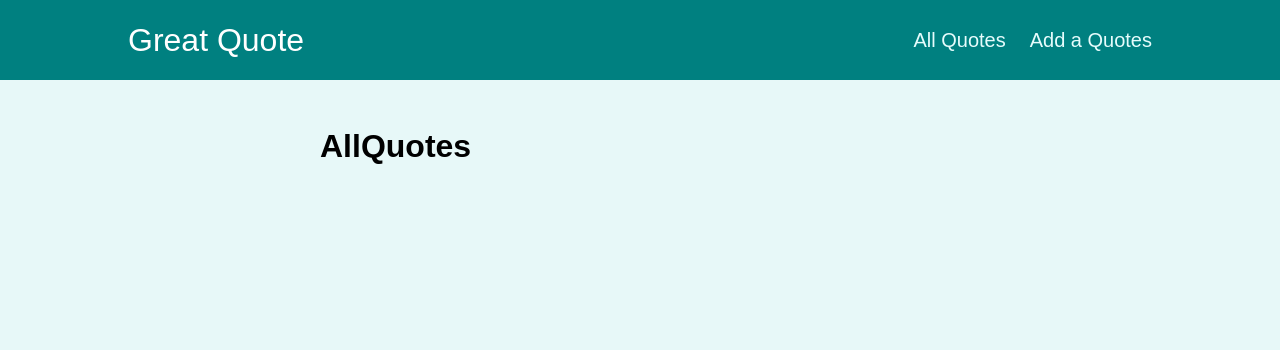
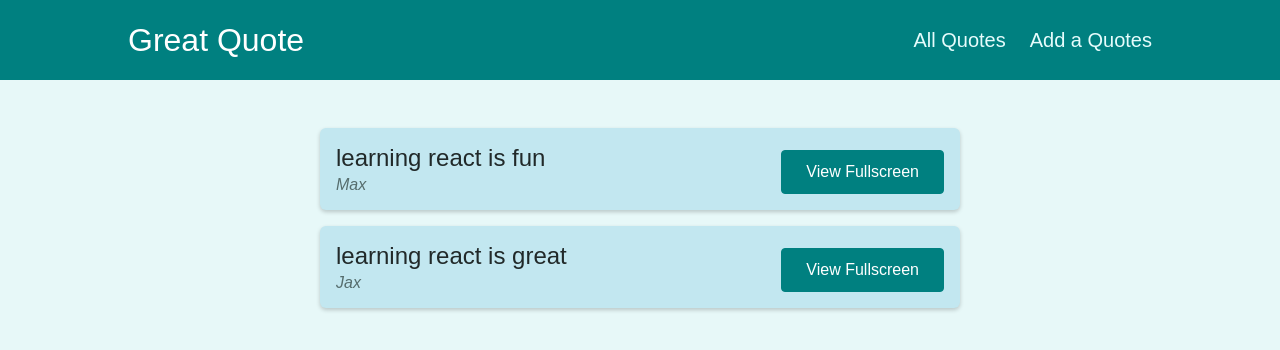
Before and after one commit to jaewoo-ahn/ReactProject, a React (Create React App) app: page /quotes in a window 1280 px wide. Shown: the top 350 px of the page. Built offline with nearby package versions, Linux system fonts and the light colour scheme.

Commit message:
add : NewQuote

```diff
--- a/src/pages/AllQuotes.js
+++ b/src/pages/AllQuotes.js
@@ -1,7 +1,13 @@
 import React from "react";
+import QuoteList from "../components/quotes/QuoteList";
+
+const DUMMY_QUOTES = [
+  {id: 1, author: "Max", text: "learning react is fun"},
+  {id: 2, author: "Jax", text: "learning react is great"},
+];
 
 function AllQuotes() {
-  return <h1>AllQuotes</h1>;
+  return <QuoteList quotes={DUMMY_QUOTES} />;
 }
 
 export default AllQuotes;
--- a/src/pages/NewQuote.js
+++ b/src/pages/NewQuote.js
@@ -1,7 +1,11 @@
 import React from "react";
+import QuoteForm from "../components/quotes/QuoteForm";
 
 function NewQuote() {
-  return <h1>NewQuote</h1>;
+  const addQuoteHandler = (quoteData) => {
+    console.log(quoteData);
+  };
+  return <QuoteForm onAddQuote={addQuoteHandler} />;
 }
 
 export default NewQuote;
```
Also changed, not shown: src/components/quotes/QuoteForm.js (+10 -10 lines), 1 other file (tests, documents, lock files or other folders).
